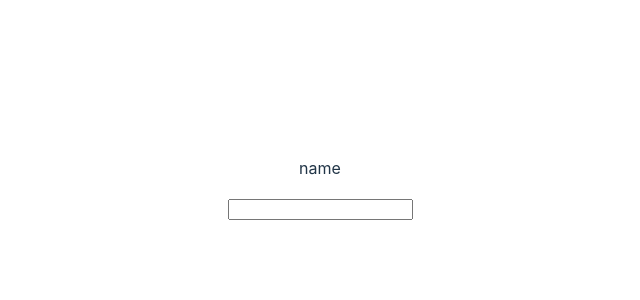
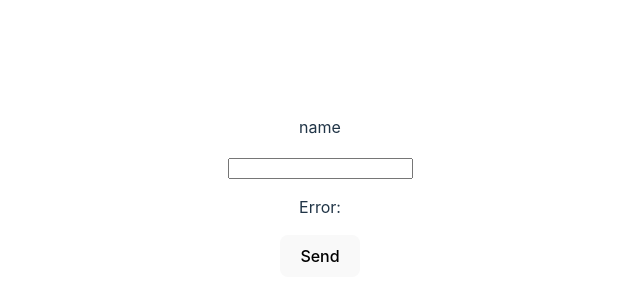
Before and after one commit to lehnihon/ts-nano-form, a React (Vite) app: page / in a window 1280 px wide. Shown: the part 212-512 px from the top of the page, without its empty margins (320-960 px from the left). Built offline with nearby package versions, Linux system fonts and the light colour scheme.

Commit message:
fix readme, tests

```diff
--- a/package.json
+++ b/package.json
@@ -1,7 +1,7 @@
 {
   "name": "ts-nano-form",
   "private": false,
-  "version": "0.1.5",
+  "version": "0.1.6",
   "description": "A simple and versatile way to make forms. Lightweight and dependency free.",
   "type": "module",
   "files": [
--- a/src/App.tsx
+++ b/src/App.tsx
@@ -1,11 +1,26 @@
 import "./App.css";
+import TsFormUser, { TsFormUserInitalValues } from "./createFormUser";
 
 import InputText from "./InputText";
 
 function App() {
+  const handleSubmit = () => {
+    TsFormUser.submit((data) => {
+      const errors = { ...TsFormUserInitalValues };
+      if (!data.name) errors.name = "name required";
+      //check for errors
+      if (JSON.stringify(errors) === JSON.stringify(TsFormUserInitalValues))
+        console.log("send data", data);
+
+      return errors;
+    });
+  };
+
   return (
     <>
       <InputText field="name" mask={["000-000", "00-000-000"]} />
+
+      <button onClick={handleSubmit}>Send</button>
     </>
   );
 }
--- a/src/InputText.tsx
+++ b/src/InputText.tsx
@@ -10,14 +10,17 @@ const InputText = ({ field, mask }: InputTextProps) => {
   const { subscribeValue, subscribeError, getError, setValue, getMasked } =
     TsFormUser.field(field);
 
-  const value = useSyncExternalStore(subscribeValue, () => getMasked(mask));
+  const value = useSyncExternalStore(
+    subscribeValue,
+    getMasked.bind(this, mask)
+  );
   const error = useSyncExternalStore(subscribeError, getError);
 
   return (
     <>
       <p>{field}</p>
       <input value={value} onChange={(e) => setValue(e.target.value)} />
-      <p>{error}</p>
+      <p>Error: {error}</p>
     </>
   );
 };
```
Also changed, not shown: 2 other files (tests, documents, lock files or other folders).
